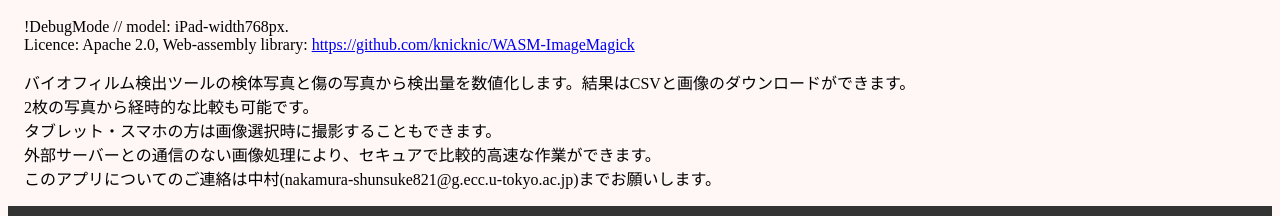
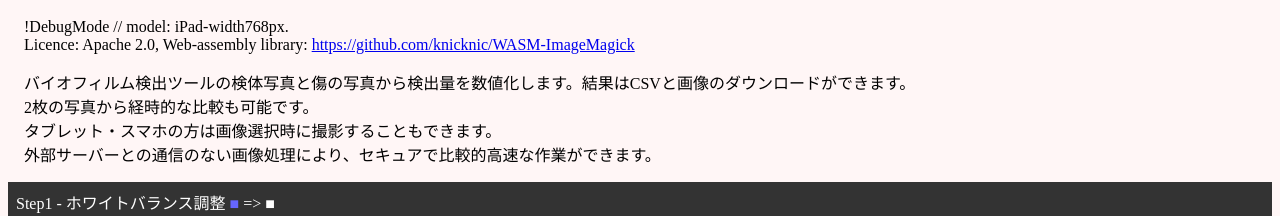
Before and after one commit to HiyomaruP/bio-magick, a plain HTML site: page index.html in a window 1280 px wide. Shown: the part 132-348 px from the top of the page. Drawn offline with Linux system fonts and the light colour scheme.

Commit message:
Update index.html

```diff
--- a/index.html
+++ b/index.html
@@ -37,8 +37,7 @@
       バイオフィルム検出ツールの検体写真と傷の写真から検出量を数値化します。結果はCSVと画像のダウンロードができます。<br>
       2枚の写真から経時的な比較も可能です。<br>
       タブレット・スマホの方は画像選択時に撮影することもできます。<br>
-      外部サーバーとの通信のない画像処理により、セキュアで比較的高速な作業ができます。<br>
-      このアプリについてのご連絡は中村(nakamura-shunsuke821@g.ecc.u-tokyo.ac.jp)までお願いします。
+      外部サーバーとの通信のない画像処理により、セキュアで比較的高速な作業ができます。
     </p>
     </div>
 
@@ -301,7 +300,7 @@
         <p>■ エクセルにも使えるcsv形式でのデータの出力と、選択範囲を示す画像の出力があります。</p>
 
         <p>※ それぞれダウンロードできますが、それをせずに他のページに飛んだりこのページを更新してしまうと消えてしまいます(外部サーバーなどにアップロードしていないためです)。</p>
-        <p>※ 画像処理過程・インターフェース・出力画像などの要望をはじめ、他の画像処理に応用するモジュールの相談などありましたら中村(nakamura-shunsuke821@g.ecc.u-tokyo.ac.jp)まで。</p>
+        <p>※ 画像処理過程・インターフェース・出力画像などの要望をはじめ、他の画像処理に応用するモジュールの相談などありましたら。</p>
         <button class="modalClose bottom">close</button>
       </div>
       <div class="grid expand is-closed">
```
